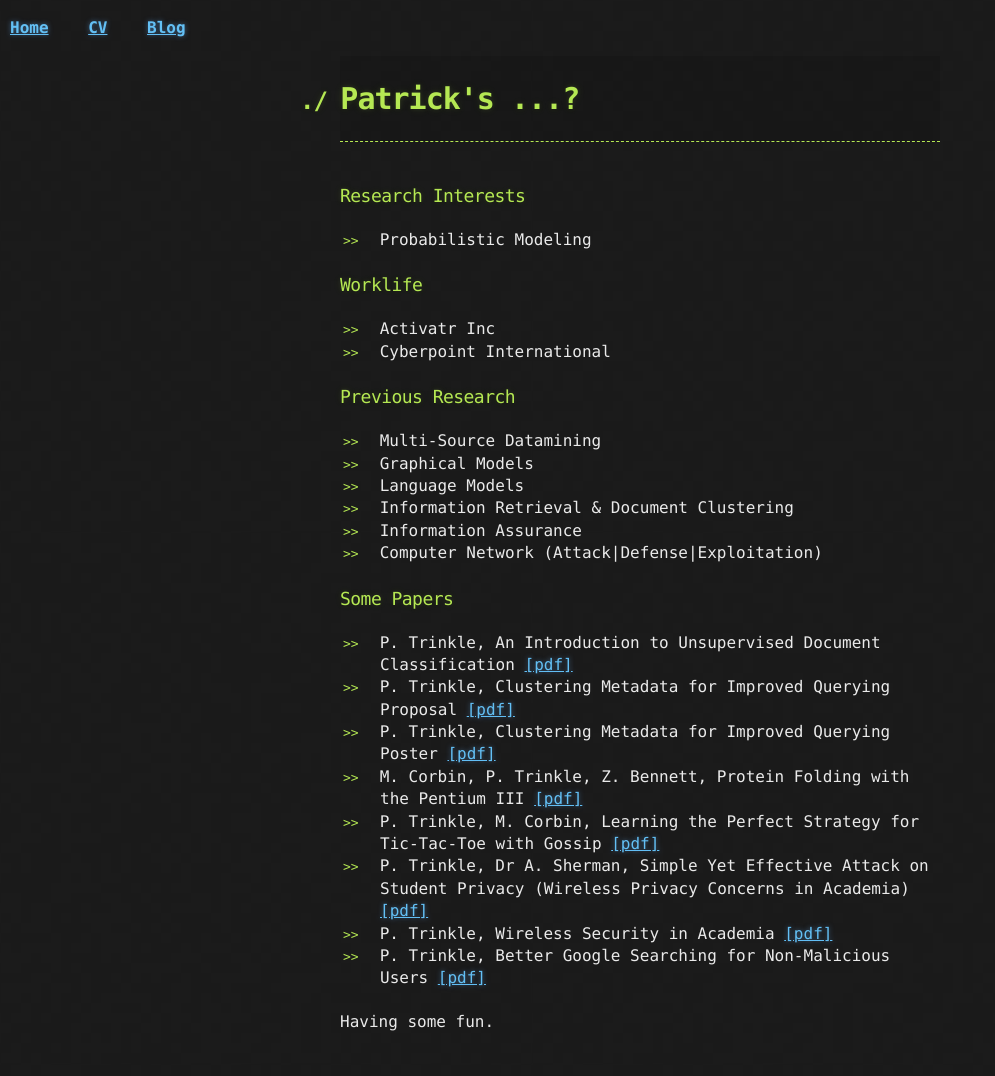
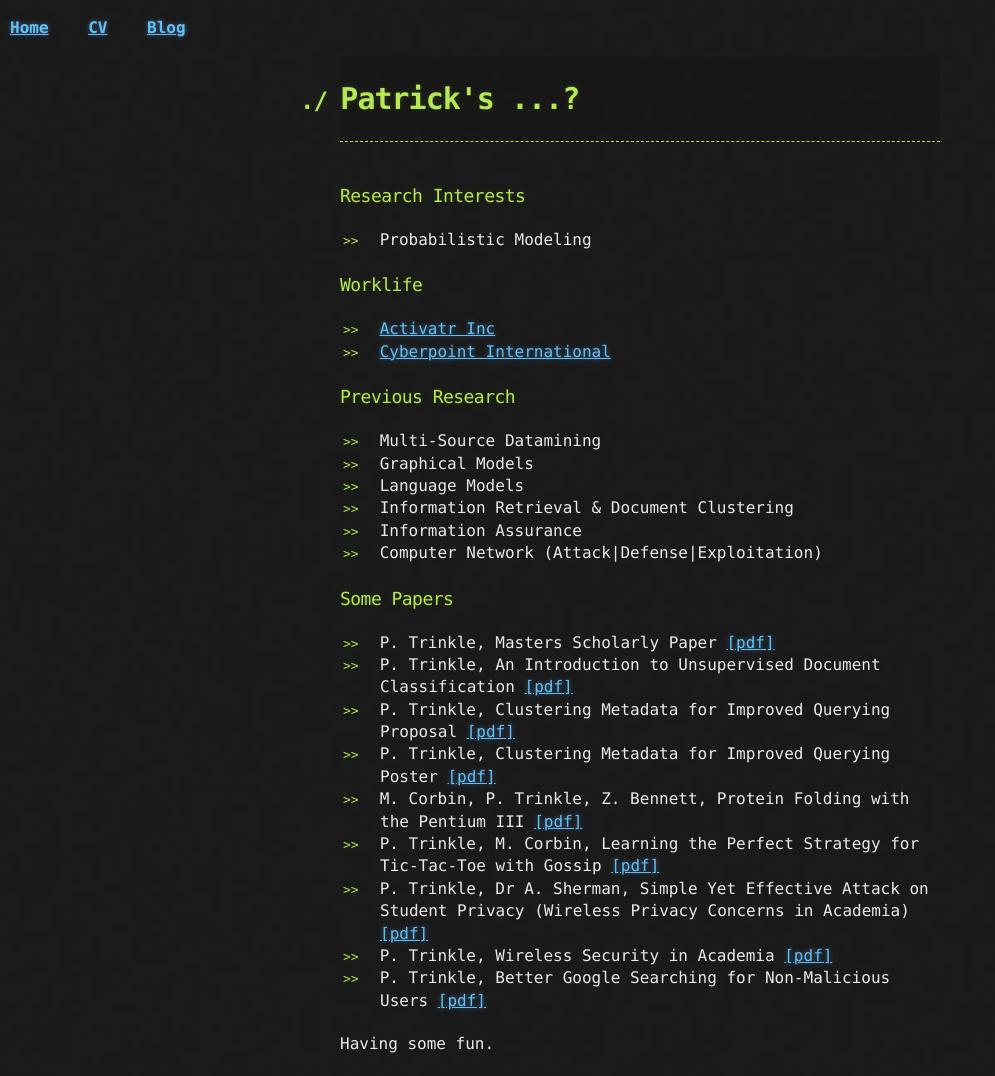
Before and after one commit to pstrinkle/pstrinkle.github.io, a Jekyll site: the page built from index.html, in a window 1280 px wide. Shown: the whole page, without its empty margins (0-995 px from the left). Built offline with Jekyll 4.4.1, drawn with Linux system fonts in a browser that asks for light colours; before the commit the page ends 1054 px from its top, so only the background shows below that; some of the changed lines change nothing that is shown.

Commit message:
Update index.html

```diff
--- a/index.html
+++ b/index.html
@@ -16,8 +16,8 @@ title: Patrick's ...?
 <section>
   <h3>Worklife</h3>
   <ul>
-  <li>Activatr Inc</li>
-  <li>Cyberpoint International</li>
+  <li><a href="https://www.activatr.com/">Activatr Inc</a></li>
+  <li><a href="https://www.cyberpointllc.com/">Cyberpoint International</a></li>
   </ul>
 </section>
 
@@ -36,6 +36,7 @@ title: Patrick's ...?
 <section id='papers'>
   <h3>Some Papers</h3>
   <ul>
+    <li>P. Trinkle, Masters Scholarly Paper <a href="/docs/Trinkle_ScholarlyPaper.pdf.pdf title="Trinkle - Master's Scholarly Paper" target="_blank">[pdf]</a></li>
     <li>P. Trinkle, An Introduction to Unsupervised Document Classification <a href="http://userpages.umbc.edu/~tri1/docs/unsuperdocumentclass.pdf" title="An Introduction to Unsupervised Document Classification" target="_blank">[pdf]</a></li>
     <li>P. Trinkle, Clustering Metadata for Improved Querying Proposal <a href="http://userpages.umbc.edu/~tri1/docs/metadataproposal.pdf" title="Clustering Metadata for Improved Querying Proposal" target="_blank">[pdf]</a></li>
     <li>P. Trinkle, Clustering Metadata for Improved Querying Poster <a href="http://userpages.umbc.edu/~tri1/docs/trinkle-metadata.pdf" title="Clustering Metadata for Improved Querying Poster" target="_blank">[pdf]</a></li>
```
